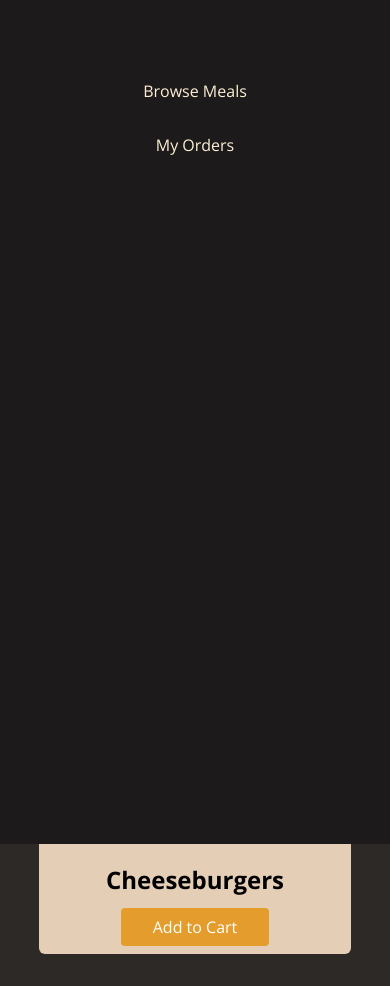
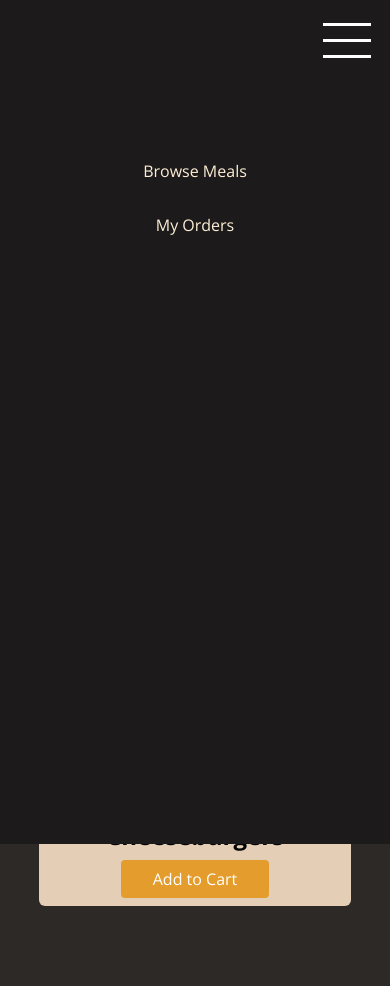
Before and after one commit to Paddorn/responsive-design, a plain HTML site: page index.html in a window 390 px wide. Both pictures are taken after a click on the link 346 px from the left and 40 px from the top of the page. After the commit the page ends 938 px from the top, so only its background shows below. Drawn offline with nearby package versions, Linux system fonts and the light colour scheme.

Commit message:
completed side drawer functionality and responsive

```diff
--- a/index.html
+++ b/index.html
@@ -31,7 +31,25 @@
         <span></span>
       </a>
     </header>
-
+    <aside id="side-drawer">
+      <header>
+        <a href="#" class="menu-btn">
+          <span></span>
+          <span></span>
+          <span></span>
+        </a>
+      </header>
+      <nav>
+        <ul>
+          <li>
+            <a href="">Browse Meals</a>
+          </li>
+          <li>
+            <a href="">My Orders</a>
+          </li>
+        </ul>
+      </nav>
+    </aside>
     <main>
       <h1>Browse Our Delicious Meals</h1>
       <section id="latest-products">
@@ -63,17 +81,5 @@
         </ul>
       </section>
     </main>
-    <aside id="side-drawer">
-      <nav>
-        <ul>
-          <li>
-            <a href="">Browse Meals</a>
-          </li>
-          <li>
-            <a href="">My Orders</a>
-          </li>
-        </ul>
-      </nav>
-    </aside>
   </body>
 </html>
--- a/style.css
+++ b/style.css
@@ -26,6 +26,7 @@ a {
 
 .menu-btn {
   display: flex;
+  display: none;
   flex-direction: column;
   height: 3rem;
   justify-content: space-around;
@@ -70,6 +71,14 @@ a {
 
 #side-drawer:target {
   display: block;
+}
+
+#side-drawer header {
+  align-items: center;
+  display: flex;
+  height: 5rem;
+  justify-content: flex-end;
+  padding: 0 5%;
 }
 
 #side-drawer ul {
@@ -126,6 +135,10 @@ main h1 {
   text-align: center;
 }
 
+.food-item h2 {
+  margin: 0 0 1rem 0;
+}
+
 .btn {
   background-color: rgb(228, 157, 44);
   border-radius: 4px;
@@ -141,6 +154,10 @@ main h1 {
   #main-header nav {
     display: none;
   }
+
+  .menu-btn {
+    display: flex;
+  }
   main h1 {
     font-size: 1.5rem;
   }
```
